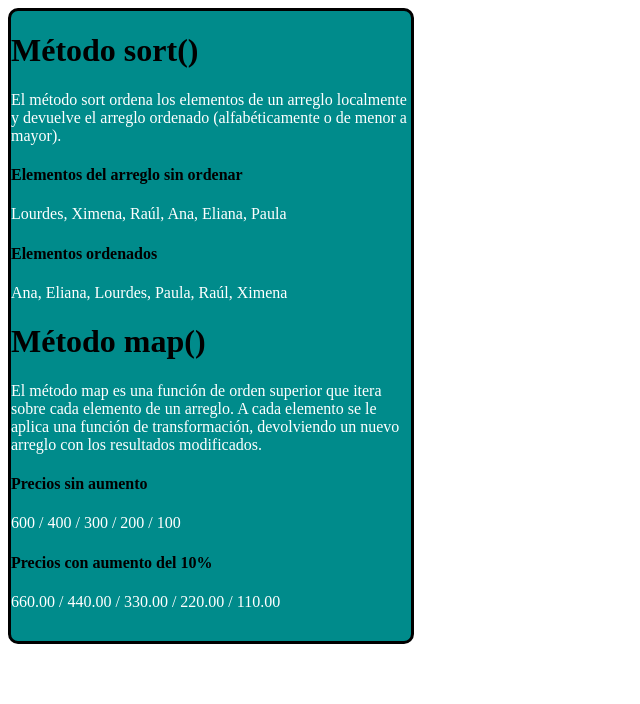
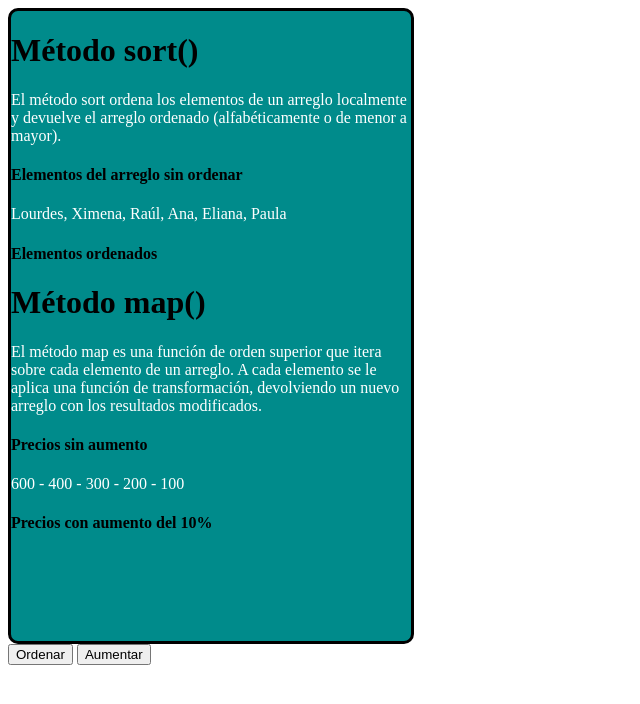
Before and after one commit to mateoarev/TALLER-WEB-II-Mateo-Arevalo, a plain HTML site: page proyecto metodos/index.html in a window 1280 px wide. Shown: the whole page, without its empty margins (0-640 px from the left). Drawn offline with Linux system fonts and the light colour scheme.

Commit message:
proyecto

```diff
--- a/proyecto metodos/index.html
+++ b/proyecto metodos/index.html
@@ -26,9 +26,8 @@
     </div>
 
     <!--Botones-->
-    <!-- <button id="botonSegundoP" onclick="escribirTextoSegundoParrafo()">Escribir en el segundo párrafo</button>
-    <button id="botonTercerP" onclick="escribirTextoTercerParrafo()">Escribir en el tercer párrafo</button>
-    <button id="botonCuartoP" onclick="escribirTextoCuartoParrafo()">Escribir en el cuarto párrafo</button> -->
+    <button id="botonOrdenar" onclick="ordenarNombres()">Ordenar</button>
+    <button id="botonAumentar" onclick="aumentarPrecios()">Aumentar</button>
     <script src="script.js"></script>
 </body>
 </html>
--- a/proyecto metodos/script.js
+++ b/proyecto metodos/script.js
@@ -34,15 +34,25 @@ var arregloNombres = ['Lourdes', 'Ximena', 'Raúl', 'Ana', 'Eliana', 'Paula'];
 var sinOrdenar = document.querySelector('#segundoParrafo');
 sinOrdenar.innerHTML = arregloNombres.join(', ');
 
-/*Utilizar un párrafo para imprimir los nombres ordenados en un tercer párrafo*/
-var ordenar = document.querySelector('#tercerParrafo');
-ordenar.innerHTML = arregloNombres.sort().join(', ');
+// /*Utilizar un párrafo para imprimir los nombres ordenados en un tercer párrafo*/
+// var ordenar = document.querySelector('#tercerParrafo');
+// ordenar.innerHTML = arregloNombres.sort().join(', ');
+
+function ordenarNombres() {
+    var botonOrdenar = document.getElementById('tercerParrafo');
+    botonOrdenar.innerHTML = arregloNombres.sort().join(', ');
+}
 
 /*Utilizar un párrafo para mostrar los precios sin aumento*/
 var arregloPrecios = [600, 400, 300, 200, 100];
 var sinAumento = document.querySelector('#quintoParrafo');
-sinAumento.innerHTML = arregloPrecios.join(' / ');
+sinAumento.innerHTML = arregloPrecios.join(' - ');
 
-/*Utilizar un párrafo para mostrar los precios con aumento*/
-var aumento = document.querySelector('#sextoParrafo');
-aumento.innerHTML = arregloPrecios.map(precio => (precio * 1.10).toFixed(2)).join(' / ');
+// /*Utilizar un párrafo para mostrar los precios con aumento*/
+// var aumento = document.querySelector('#sextoParrafo');
+// aumento.innerHTML = arregloPrecios.map(precio => (precio * 1.10).toFixed(2)).join(' / ');
+
+function aumentarPrecios() {
+    var botonAumentar = document.getElementById('sextoParrafo');
+    botonAumentar.innerHTML = arregloPrecios.map(precio => (precio * 1.10).toFixed(2)).join(' - ');
+}
```
